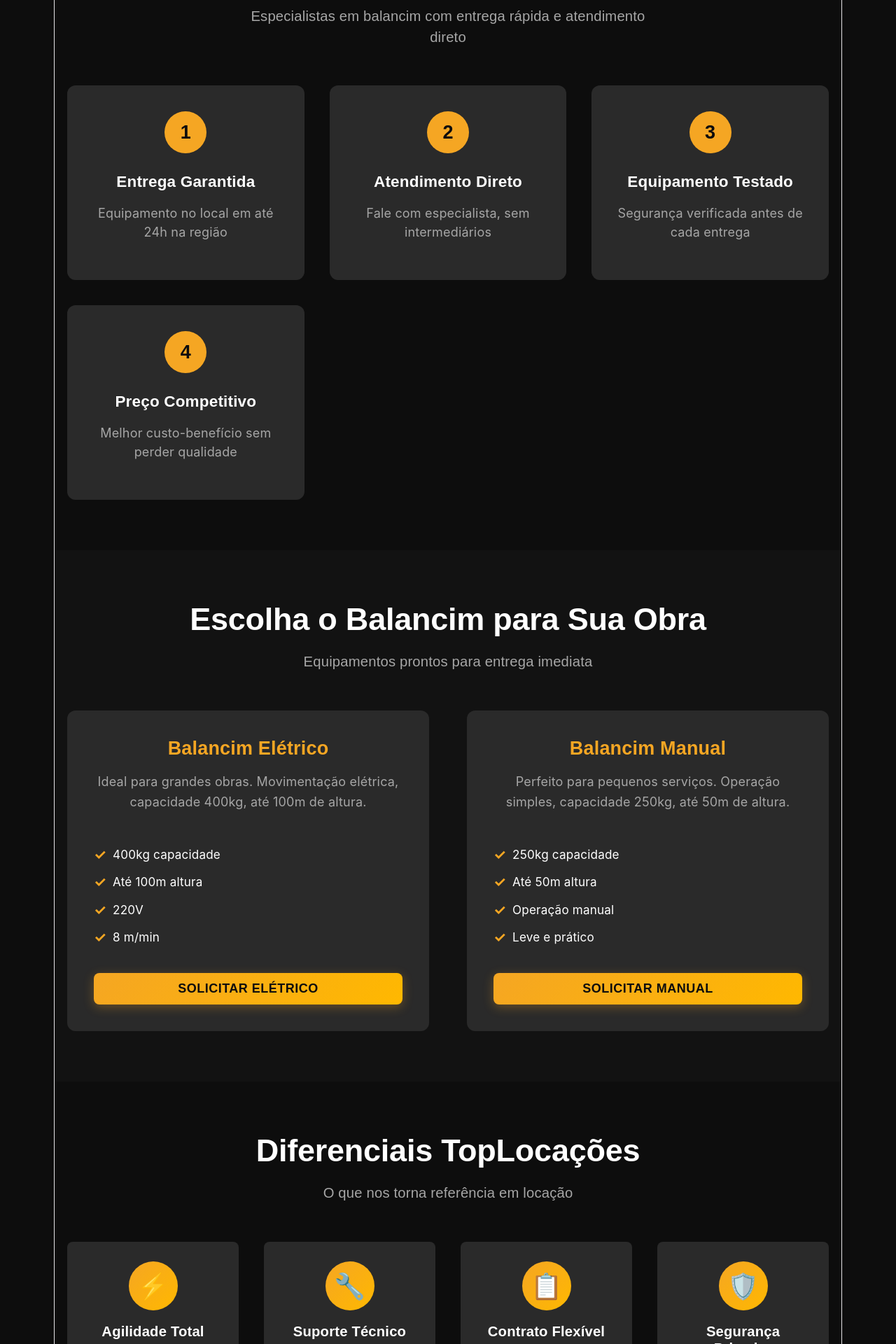
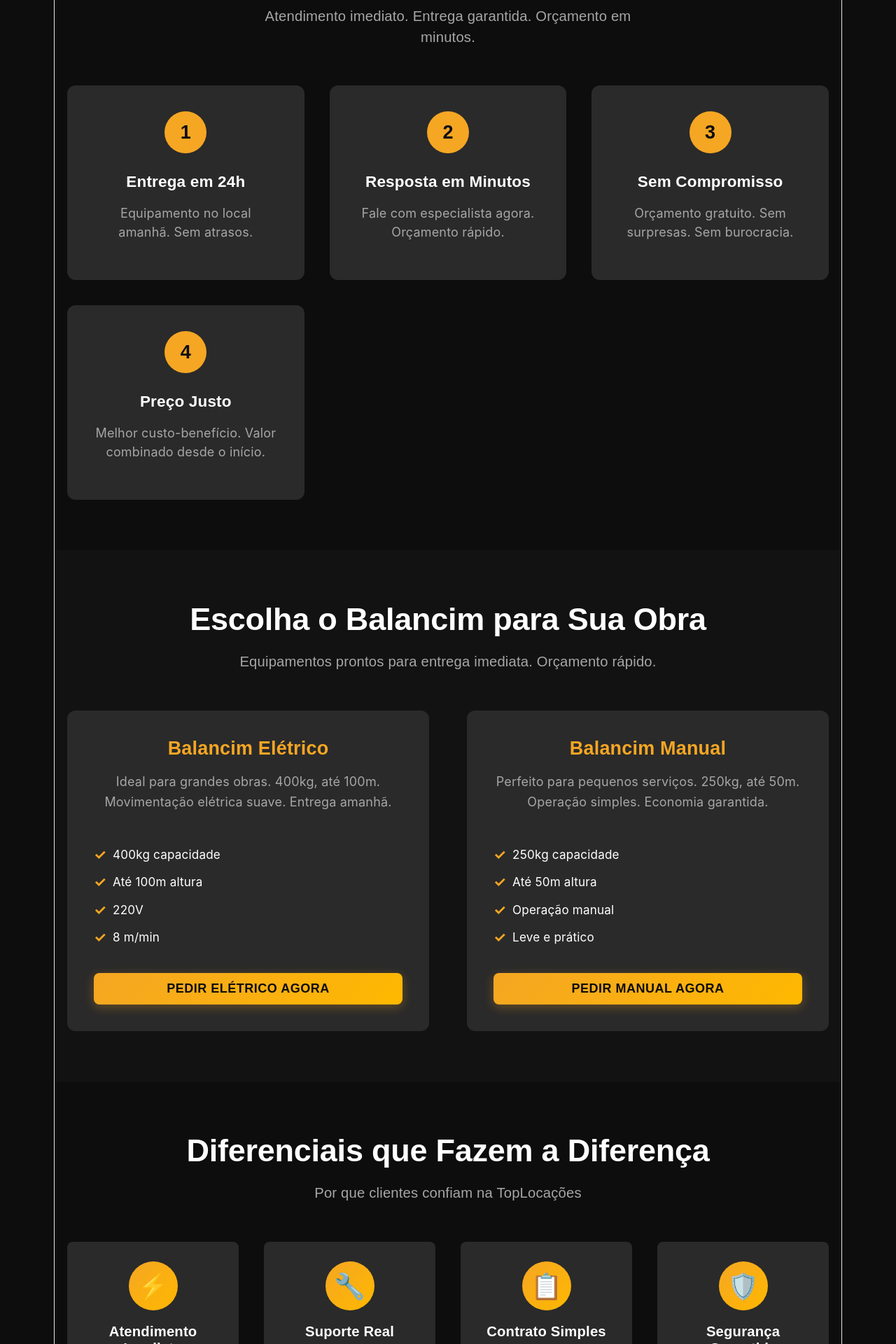
Before and after one commit to kaykyrugani/toplocacoes, a React (Vite) app: page / in a window 1280 px wide. Shown: the part 880-2800 px from the top of the page at 70% size. Built offline with nearby package versions, Linux system fonts and the light colour scheme.

Commit message:
resolvendo bug de navegação das paginas

```diff
--- a/src/data/balancimEletricoContent.js
+++ b/src/data/balancimEletricoContent.js
@@ -1,11 +1,11 @@
 export const balancimEletricoContent = {
   hero: {
-    title: "Balancim Elétrico para Grande Obras",
-    subtitle: "Capacidade 400kg, até 100m. Movimentação elétrica suave. Entrega em 24h. Fale agora com especialista.",
+    title: "Precisa de Balancim Elétrico HOJE?",
+    subtitle: "400kg, até 100m. Movimentação elétrica suave. Entrega amanhã. Orçamento rápido no WhatsApp.",
     primaryCTA: {
-      text: "Pedir Orçamento Elétrico",
+      text: "Chamar no WhatsApp Agora",
       whatsapp: "5500000000000",
-      message: "Olá, preciso de orçamento para balancim elétrico em minha obra."
+      message: "Olá, preciso de balancim elétrico urgente para minha obra. Podem me atender hoje?"
     },
     secondaryCTA: {
       text: "Ver Especificações",
@@ -14,7 +14,7 @@
   },
 
   summary: {
-    title: "Produtividade Máxima para Sua Obra",
+    title: "Produtividade 3x Maior para Sua Obra",
     description: "O balancim elétrico é a escolha inteligente para grandes projetos. Com movimentação elétrica suave e capacidade de 400kg, oferece 3x mais produtividade que sistemas manuais. Ideal para fachadas de edifícios, obras industriais e projetos que exigem precisão e velocidade.",
     benefits: [
       {
@@ -32,6 +32,60 @@
       {
         title: "Operação Silenciosa",
         description: "Perfeito para áreas urbanas sem incomodar vizinhos"
+      }
+    ],
+    idealFor: [
+      {
+        icon: "🏢",
+        text: "Grandes fachadas de edifícios"
+      },
+      {
+        icon: "🏭",
+        text: "Obras industriais complexas"
+      },
+      {
+        icon: "⏰",
+        text: "Projetos com prazo curto"
+      },
+      {
+        icon: "🎯",
+        text: "Serviços que exigem precisão"
+      },
+      {
+        icon: "⚡",
+        text: "Locais com energia disponível"
+      }
+    ],
+    youReceive: [
+      {
+        icon: "🚀",
+        title: "Entrega garantida em 24h",
+        description: "Equipamento no local amanhã sem atrasos"
+      },
+      {
+        icon: "🔧",
+        title: "Montagem e treinamento inclusos",
+        description: "Equipe especializada monta e treina sua equipe"
+      },
+      {
+        icon: "📞",
+        title: "Suporte técnico durante locação",
+        description: "Assistência sempre que precisar durante o contrato"
+      },
+      {
+        icon: "🛡️",
+        title: "Equipamento verificado e seguro",
+        description: "Manutenção em dia e certificação garantida"
+      },
+      {
+        icon: "📋",
+        title: "Contrato simples e flexível",
+        description: "Aluguel pelo período exato que sua obra precisa"
+      },
+      {
+        icon: "🚚",
+        title: "Retirada sem custo adicional",
+        description: "Equipe busca o equipamento ao final da locação"
       }
     ]
   },
@@ -95,7 +149,7 @@
   },
 
   applications: {
-    title: "Onde Usar o Balancim Elétrico",
+    title: "Ideal para Grandes Obras",
     subtitle: "Perfeito para projetos que exigem produtividade e precisão",
     scenarios: [
       {
@@ -173,12 +227,12 @@
       },
       {
         icon: "📞",
-        title: "Suporte Especializado",
+        title: "Atendimento Rápido",
         description: "Equipe técnica disponível para dúvidas e orientação"
       },
       {
         icon: "📋",
-        title: "Contrato Flexível",
+        title: "Contrato Simples",
         description: "Aluguel pelo período exato que sua obra precisa"
       },
       {
@@ -188,7 +242,7 @@
       },
       {
         icon: "💰",
-        title: "Preço Competitivo",
+        title: "Preço Transparente",
         description: "Melhor custo-benefício sem perder qualidade e segurança"
       },
       {
@@ -200,12 +254,12 @@
   },
 
   cta: {
-    title: "Precisa de Balancim Elétrico para Sua Obra?",
-    subtitle: "Fale agora com especialista e receba proposta imediata. Entrega garantida em 24h.",
+    title: "Precisa de Balancim Elétrico HOJE?",
+    subtitle: "Fale agora com especialista e receba proposta imediata. Entrega garantida amanhã. Sem compromisso.",
     primaryCTA: {
-      text: "Pedir Orçamento Elétrico Agora",
+      text: "Chamar no WhatsApp Agora",
       whatsapp: "5500000000000",
-      message: "Olá, preciso de proposta urgente para balancim elétrico em minha obra."
+      message: "Olá, preciso de balancim elétrico urgente para minha obra. Podem me atender hoje?"
     },
     secondaryCTA: {
       text: "Falar com Especialista",
--- a/src/data/balancimManualContent.js
+++ b/src/data/balancimManualContent.js
@@ -1,11 +1,11 @@
 export const balancimManualContent = {
   hero: {
-    title: "Balancim Manual para Pequenos Serviços",
-    subtitle: "Capacidade 250kg, até 50m. Operação simples e econômica. Entrega em 24h. Fale agora com especialista.",
+    title: "Precisa de Balancim Manual HOJE?",
+    subtitle: "250kg, até 50m. Operação simples e econômica. Entrega amanhã. Orçamento rápido no WhatsApp.",
     primaryCTA: {
-      text: "Pedir Orçamento Manual",
+      text: "Chamar no WhatsApp Agora",
       whatsapp: "5500000000000",
-      message: "Olá, preciso de orçamento para balancim manual em minha obra."
+      message: "Olá, preciso de balancim manual urgente para minha obra. Podem me atender hoje?"
     },
     secondaryCTA: {
       text: "Ver Especificações",
@@ -14,12 +14,12 @@
   },
 
   summary: {
-    title: "Solução Econômica e Prática",
+    title: "Economia 60% Menor com Segurança Total",
     description: "O balancim manual é a escolha inteligente para pequenos serviços e reformas. Com operação simplificada e estrutura leve, oferece mobilidade total onde a precisão elétrica não é essencial. Perfeito para manutenção residencial, pequenas reformas e serviços rápidos.",
     benefits: [
       {
-        title: "Economia Garantida",
-        description: "Custo 60% menor que balancim elétrico sem perder segurança"
+        title: "Economia 60% Menor",
+        description: "Custo drasticamente reduzido sem perder segurança e qualidade"
       },
       {
         title: "Operação Simples",
@@ -32,6 +32,64 @@
       {
         title: "Manutenção Zero",
         description: "Mecanismo robusto que não exige manutenção complexa"
+      }
+    ],
+    idealFor: [
+      {
+        icon: "🏠",
+        text: "Pequenas reformas"
+      },
+      {
+        icon: "🔧",
+        text: "Manutenção residencial"
+      },
+      {
+        icon: "🎨",
+        text: "Pintura rápida"
+      },
+      {
+        icon: "⚙️",
+        text: "Instalações simples"
+      },
+      {
+        icon: "🧹",
+        text: "Limpeza focada"
+      },
+      {
+        icon: "🔨",
+        text: "Reparos pontuais"
+      }
+    ],
+    youReceive: [
+      {
+        icon: "🚀",
+        title: "Entrega em 24h",
+        description: "Equipamento no local amanhã sem atrasos"
+      },
+      {
+        icon: "📋",
+        title: "Contrato simples",
+        description: "Aluguel pelo tempo exato que você precisa"
+      },
+      {
+        icon: "🔧",
+        title: "Treinamento rápido",
+        description: "Operador domina em menos de 30 minutos"
+      },
+      {
+        icon: "🛡️",
+        title: "Segurança garantida",
+        description: "Equipamento verificado antes de cada entrega"
+      },
+      {
+        icon: "💰",
+        title: "Preço justo",
+        description: "Melhor custo-benefício para pequenos projetos"
+      },
+      {
+        icon: "🚚",
+        title: "Logística completa",
+        description: "Entrega, montagem e retirada inclusos"
       }
     ]
   },
@@ -95,7 +153,7 @@
   },
 
   applications: {
-    title: "Onde Usar o Balancim Manual",
+    title: "Ideal para Pequenos Serviços",
     subtitle: "Perfeito para serviços que exigem versatilidade e economia",
     scenarios: [
       {
@@ -168,17 +226,17 @@
     items: [
       {
         icon: "🚀",
-        title: "Disponibilidade Imediata",
+        title: "Entrega Imediata",
         description: "Equipamento pronto para entrega em até 24h"
       },
       {
         icon: "📞",
-        title: "Atendimento Direto",
-        description: "Contato rápido sem burocracia para orçamento imediato"
+        title: "Atendimento Rápido",
+        description: "Contato direto sem burocracia para orçamento imediato"
       },
       {
         icon: "📋",
-        title: "Locação Flexível",
+        title: "Contrato Simples",
         description: "Aluguel por dias ou semanas conforme sua necessidade"
       },
       {
@@ -200,12 +258,12 @@
   },
 
   cta: {
-    title: "Precisa de Balancim Manual para Sua Obra?",
-    subtitle: "Fale agora com especialista e receba proposta imediata. Entrega garantida em 24h.",
+    title: "Precisa de Balancim Manual HOJE?",
+    subtitle: "Fale agora com especialista e receba proposta imediata. Entrega garantida amanhã. Sem compromisso.",
     primaryCTA: {
-      text: "Pedir Orçamento Manual Agora",
+      text: "Chamar no WhatsApp Agora",
       whatsapp: "5500000000000",
-      message: "Olá, preciso de proposta urgente para balancim manual em minha obra."
+      message: "Olá, preciso de balancim manual urgente para minha obra. Podem me atender hoje?"
     },
     secondaryCTA: {
       text: "Falar com Especialista",
--- a/src/data/homeContent.js
+++ b/src/data/homeContent.js
@@ -1,11 +1,11 @@
 export const homeContent = {
   hero: {
-    title: "Aluguel de Balancim para Obra",
-    subtitle: "Entrega em 24h. Equipamentos verificados. Atendimento direto sem burocracia. Fale agora com um especialista.",
+    title: "Precisa de Balancim para Sua Obra?",
+    subtitle: "Entrega em 24h. Orçamento imediato no WhatsApp. Atendimento sem burocracia. Fale agora com especialista.",
     primaryCTA: {
-      text: "Pedir Orçamento Agora",
+      text: "Chamar no WhatsApp Agora",
       whatsapp: "5500000000000",
-      message: "Olá, vi o site e preciso de um orçamento para balancim."
+      message: "Olá, vi o site e preciso de balancim urgente para minha obra."
     },
     secondaryCTA: {
       text: "Ver Equipamentos",
@@ -14,49 +14,49 @@
   },
 
   valueProposition: {
-    title: "Por que contratar com a TopLocações?",
-    subtitle: "Especialistas em balancim com entrega rápida e atendimento direto",
+    title: "Por que TopLocações é a Melhor Escolha?",
+    subtitle: "Atendimento imediato. Entrega garantida. Orçamento em minutos.",
     points: [
       {
-        title: "Entrega Garantida",
-        description: "Equipamento no local em até 24h na região"
+        title: "Entrega em 24h",
+        description: "Equipamento no local amanhã. Sem atrasos."
       },
       {
-        title: "Atendimento Direto",
-        description: "Fale com especialista, sem intermediários"
+        title: "Resposta em Minutos",
+        description: "Fale com especialista agora. Orçamento rápido."
       },
       {
-        title: "Equipamento Testado",
-        description: "Segurança verificada antes de cada entrega"
+        title: "Sem Compromisso",
+        description: "Orçamento gratuito. Sem surpresas. Sem burocracia."
       },
       {
-        title: "Preço Competitivo",
-        description: "Melhor custo-benefício sem perder qualidade"
+        title: "Preço Justo",
+        description: "Melhor custo-benefício. Valor combinado desde o início."
       }
     ]
   },
 
   productSelection: {
     title: "Escolha o Balancim para Sua Obra",
-    subtitle: "Equipamentos prontos para entrega imediata",
+    subtitle: "Equipamentos prontos para entrega imediata. Orçamento rápido.",
     products: [
       {
         id: "eletrico",
         title: "Balancim Elétrico",
-        description: "Ideal para grandes obras. Movimentação elétrica, capacidade 400kg, até 100m de altura.",
+        description: "Ideal para grandes obras. 400kg, até 100m. Movimentação elétrica suave. Entrega amanhã.",
         features: ["400kg capacidade", "Até 100m altura", "220V", "8 m/min"],
         cta: {
-          text: "Solicitar Elétrico",
+          text: "Pedir Elétrico Agora",
           href: "/balancim-eletrico"
         }
       },
       {
         id: "manual",
         title: "Balancim Manual",
-        description: "Perfeito para pequenos serviços. Operação simples, capacidade 250kg, até 50m de altura.",
+        description: "Perfeito para pequenos serviços. 250kg, até 50m. Operação simples. Economia garantida.",
         features: ["250kg capacidade", "Até 50m altura", "Operação manual", "Leve e prático"],
         cta: {
-          text: "Solicitar Manual",
+          text: "Pedir Manual Agora",
           href: "/balancim-manual"
         }
       }
@@ -64,45 +64,45 @@
   },
 
   differentials: {
-    title: "Diferenciais TopLocações",
-    subtitle: "O que nos torna referência em locação",
+    title: "Diferenciais que Fazem a Diferença",
+    subtitle: "Por que clientes confiam na TopLocações",
     items: [
       {
         icon: "⚡",
-        title: "Agilidade Total",
-        description: "Do contato à entrega em menos de 24h"
+        title: "Atendimento Imediato",
+        description: "Fale agora. Resposta em minutos. Sem espera."
       },
       {
         icon: "🔧",
-        title: "Suporte Técnico",
-        description: "Equipe especializada disponível quando precisar"
+        title: "Suporte Real",
+        description: "Equipe especializada disponível quando precisar."
       },
       {
         icon: "📋",
-        title: "Contrato Flexível",
-        description: "Aluguel pelo tempo que sua obra precisar"
+        title: "Contrato Simples",
+        description: "Aluguel pelo tempo que precisar. Sem complicação."
       },
       {
         icon: "🛡️",
-        title: "Segurança Primeiro",
-        description: "Equipamentos com manutenção e certificação"
+        title: "Segurança Garantida",
+        description: "Equipamentos verificados. Manutenção em dia."
       },
       {
         icon: "💰",
-        title: "Preço Justo",
-        description: "Sem surpresas, valor combinado desde o início"
+        title: "Preço Transparente",
+        description: "Sem surpresas. Valor claro desde o início."
       },
       {
         icon: "🚚",
         title: "Logística Completa",
-        description: "Entrega, montagem e retirada incluídas"
+        description: "Entrega, montagem e retirada. Tudo incluso."
       }
     ]
   },
 
   benefits: {
     title: "Onde Usar Nossos Balancim",
-    subtitle: "Equipamentos versáteis para diversos tipos de serviço",
+    subtitle: "Equipamentos versáteis para qualquer tipo de serviço",
     applications: [
       {
         title: "Fachadas de Prédios",
@@ -131,29 +131,29 @@
   },
 
   socialProof: {
-    title: "Clientes que Confiam na TopLocações",
-    subtitle: "Referência em locação de equipamentos para construção",
+    title: "Clientes que Confiam e Recomendam",
+    subtitle: "Prova de que entregamos o que prometemos",
     testimonials: [
       {
         name: "João Silva",
         company: "Construtora ABC",
-        text: "Entrega no dia combinado e equipamento em perfeito estado. Recomendo!"
+        text: "Entrega no dia certo e equipamento perfeito. Atendimento excelente. Recomendo!"
       },
       {
         name: "Maria Santos",
         company: "Serviços Gerais Ltda",
-        text: "Atendimento rápido e suporte sempre que precisei. Excelente serviço."
+        text: "Atendimento rápido e suporte sempre que precisei. Sem burocracia. Parceria confiável."
       },
       {
         name: "Pedro Costa",
         company: "Manutenção Predial",
-        text: "Melhor preço que encontrei e sem burocracia. Parceria confiável."
+        text: "Melhor preço e serviço rápido. Sem surpresas no orçamento. TopLocações é referência."
       }
     ],
     stats: [
       {
         number: "500+",
-        label: "Obras Atendidas"
+        label: "Obras Entregues"
       },
       {
         number: "10+",
@@ -167,12 +167,12 @@
   },
 
   finalCTA: {
-    title: "Precisa de Balancim para Sua Obra?",
-    subtitle: "Fale agora com um especialista e receba proposta imediata. Sem compromisso.",
+    title: "Precisa de Balancim HOJE?",
+    subtitle: "Fale agora com especialista e receba seu orçamento em minutos. Sem compromisso. Entrega amanhã.",
     cta: {
-      text: "Falar com Especialista Agora",
+      text: "Chamar no WhatsApp Agora",
       whatsapp: "5500000000000",
-      message: "Olá, preciso de orçamento urgente para balancim em minha obra."
+      message: "Olá, preciso de balancim urgente para minha obra. Podem me atender hoje?"
     },
     contact: {
       phone: "(00) 0000-0000",
```
Also changed, not shown: src/components/sections/IdealFor.css (added, +75 -0 lines), src/components/sections/IdealFor.jsx (added, +33 -0 lines), src/components/sections/YouReceive.css (added, +110 -0 lines), src/components/sections/YouReceive.jsx (added, +38 -0 lines), src/pages/ProdutoEletrico/ProdutoEletrico.jsx (+10 -0 lines), src/pages/ProdutoManual/ProdutoManual.jsx (+10 -0 lines).
